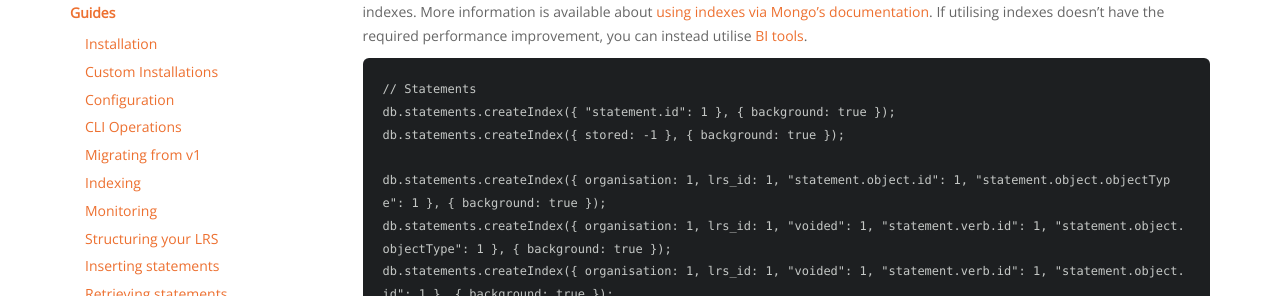
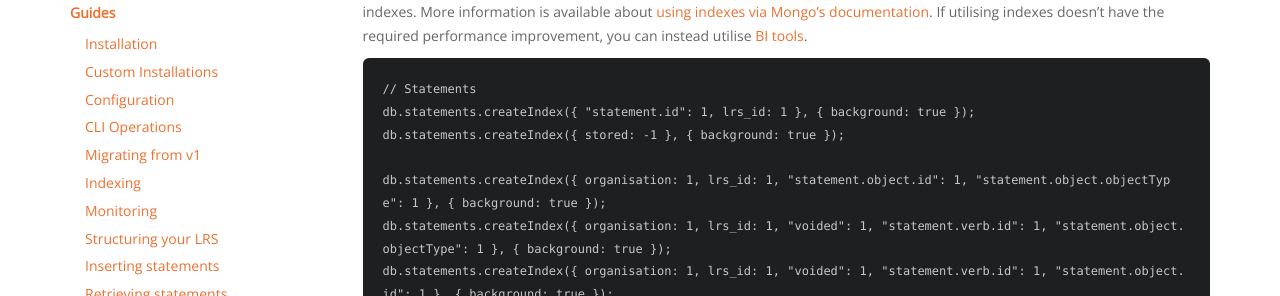
Before and after one commit to LearningLocker/docs, a Jekyll site: the page built from src/guides-indexing.md, in a window 1280 px wide. Shown: the part 183-479 px from the top of the page. Built offline with Jekyll 4.4.1, drawn with Linux system fonts in a browser that asks for light colours; nearby versions of some CDN libraries; our own code applies the rules of GitHub Pages for plain Markdown files.

Commit message:
Update guides-indexing.md

````diff
--- a/src/guides-indexing.md
+++ b/src/guides-indexing.md
@@ -6,7 +6,7 @@ If some of your queries are taking a while to run, you can take advantage of dat
 
 ```js
 // Statements
-db.statements.createIndex({ "statement.id": 1 }, { background: true });
+db.statements.createIndex({ "statement.id": 1, lrs_id: 1 }, { background: true });
 db.statements.createIndex({ stored: -1 }, { background: true });
 
 db.statements.createIndex({ organisation: 1, lrs_id: 1, "statement.object.id": 1, "statement.object.objectType": 1 }, { background: true });
````
